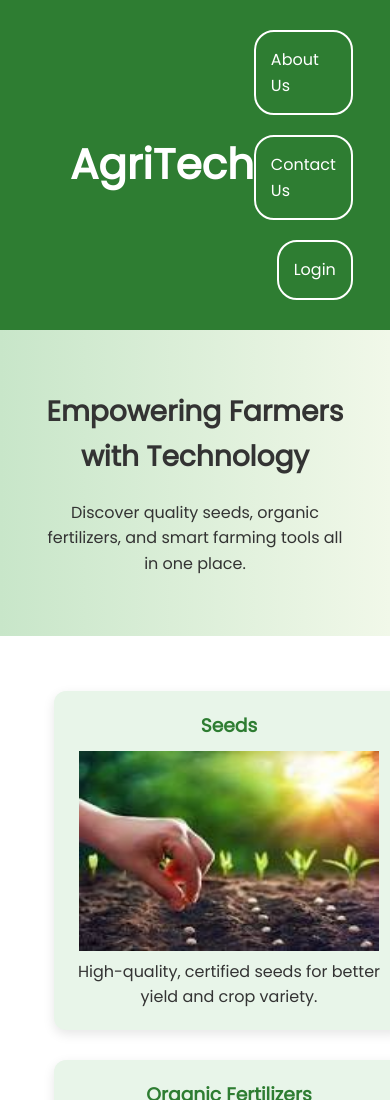
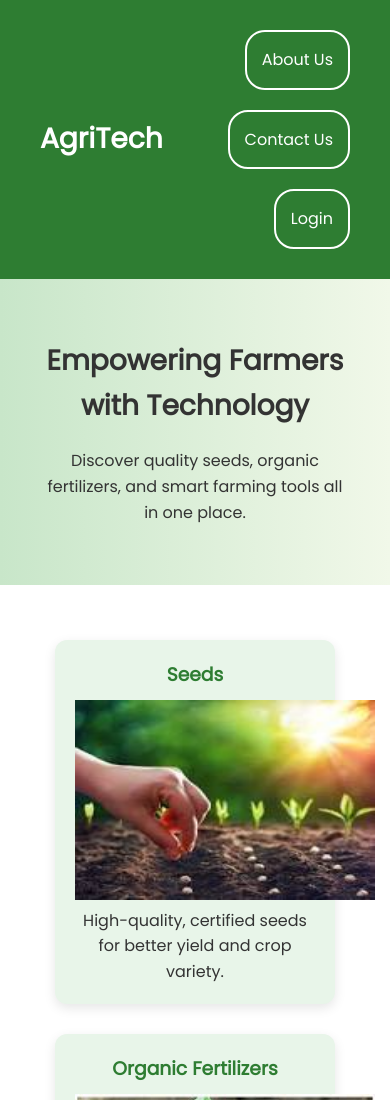
Before and after one commit to Vaillant06/CODSOFT-Task-2, a plain HTML site: page index.html in a window 390 px wide. Shown: the top 1100 px of the page. Drawn offline with Linux system fonts and the light colour scheme.

Commit message:
index.html

```diff
--- a/index.html
+++ b/index.html
@@ -108,7 +108,12 @@
         font-size: 0.95rem;
     }
 
-    @media (max-width: 768px) {
+    @media (max-width: 480px) {
+        header h1 {
+        font-size: 28px;
+        margin-left: 20px;
+        }
+
         .features {
         flex-direction: column;
         align-items: center;
@@ -122,6 +127,10 @@
 
         nav a {
         margin: 10px 0;
+        }
+
+        .feature-card {
+        width: 90%;
         }
     }
     </style>
```
